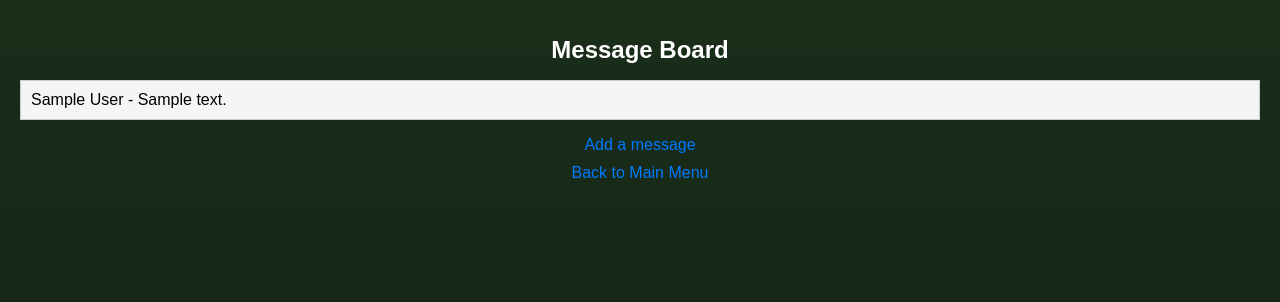
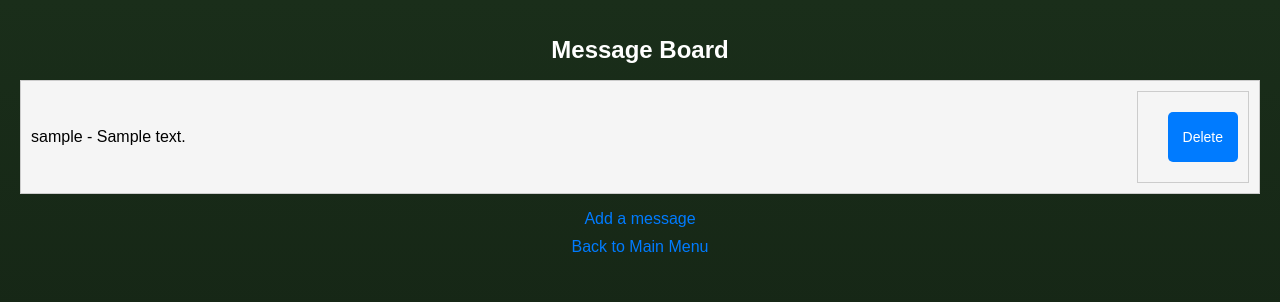
Before and after one commit to Dcourt9712/BilliardsTrainer, a Django app: page /message-board/ in a window 1280 px wide. Shown: the top 302 px of the page. Run offline with Django 4.2, Linux system fonts and the light colour scheme; a user stored in the database is signed in; tables that the repository leaves empty hold one stand-in row (values such as "Sample post").

Commit message:
adding user essage delete +auto names

```diff
--- a/BT/urls.py
+++ b/BT/urls.py
@@ -41,6 +41,7 @@
     path("create/", MA_views.create, name="create"),
     path('message-board/', MA_views.message_list, name='message_board'),
     path('add-message/', MA_views.add_message, name='add_message'),
+    path('message/<int:message_id>/delete/', MA_views.delete_message, name='delete_message'),
     path('message-board/', MA_views.message_list, name='message_list'),
 
     #Drills
--- a/main_app/models.py
+++ b/main_app/models.py
@@ -1,4 +1,5 @@
 from django.db import models
+from django.conf import settings
 
 class User(models.Model):
     username = models.CharField(max_length=200, default="")
@@ -24,9 +25,12 @@
         return self.drillsComplete
 
 class Message(models.Model):
-    author = models.CharField(max_length=100)
+    author = models.ForeignKey(settings.AUTH_USER_MODEL, on_delete=models.CASCADE)
     content = models.TextField()
     created_at = models.DateTimeField(auto_now_add=True)
 
     def __str__(self):
-        return self.author
+        return self.content
+
+    def is_author(self, user):
+        return self.author == user
--- a/main_app/views.py
+++ b/main_app/views.py
@@ -69,7 +69,7 @@
     if request.method == 'POST':
         form = MessageForm(request.POST)
         if form.is_valid():
-            form.save()  # Save the message to the database
+            form.save(user=request.user)  # Pass the current user to the form's save method
             return redirect('message_list')  # Redirect to the message list page
 
     else:
@@ -77,6 +77,14 @@
 
     context = {'form': form}
     return render(request, 'main_app/message_form.html', context)
+
+
+@login_required(login_url='/login/')
+def delete_message(request, message_id):
+    message = get_object_or_404(Message, pk=message_id)
+    if message.is_author(request.user):
+        message.delete()
+    return redirect('message_list')
 
 
 
--- a/static/css/message_board.css
+++ b/static/css/message_board.css
@@ -84,3 +84,27 @@
     padding: 20px;
     font-family: Arial, sans-serif;
 }
+/* Style for the message container */
+.message-container {
+  display: flex; /* Use flexbox */
+  align-items: center; /* Align items vertically */
+}
+
+/* Style for the message content */
+.message-content {
+  flex-grow: 1; /* Allow content to grow and take remaining space */
+}
+
+/* Style for the delete button */
+.delete-button {
+  background-color: red;
+  color: white;
+  border: none;
+  padding: 6px;
+  width: 50px;
+  height: 50px;
+  font-size: 14px;
+  cursor: pointer;
+  margin-left: 10px; /* Adjust the margin between message and button */
+  outline: none; /* Remove the outline */
+}
--- a/templates/main_app/message_list.html
+++ b/templates/main_app/message_list.html
@@ -3,14 +3,23 @@
 <html>
 <head>
   <link rel="stylesheet" type="text/css" href="{% static 'css/message_board.css' %}">
-
   <title>Message Board</title>
 </head>
 <body class="dark-green-bg">
   <h1>Message Board</h1>
   <ul>
     {% for message in messages %}
-            <li>{{ message.author }} - {{ message.content }}</li>
+      <li class="message-container">
+        <div class="message-content">
+          {{ message.author }} - {{ message.content }}
+        </div>
+        {% if message.author == request.user %}
+          <form method="post" action="{% url 'delete_message' message.id %}">
+            {% csrf_token %}
+            <button type="submit" class="delete-button">Delete</button>
+          </form>
+        {% endif %}
+      </li>
     {% empty %}
       <li>No messages yet.</li>
     {% endfor %}
```
Also changed, not shown: main_app/forms.py (+9 -1 lines), main_app/migrations/0008_alter_message_author.py (added), main_app/migrations/0009_alter_message_author.py (added), main_app/migrations/0010_alter_message_author.py (added), map_view/views.py (line endings or trailing spaces). Lines whose indentation alone changed are shown as unchanged.
